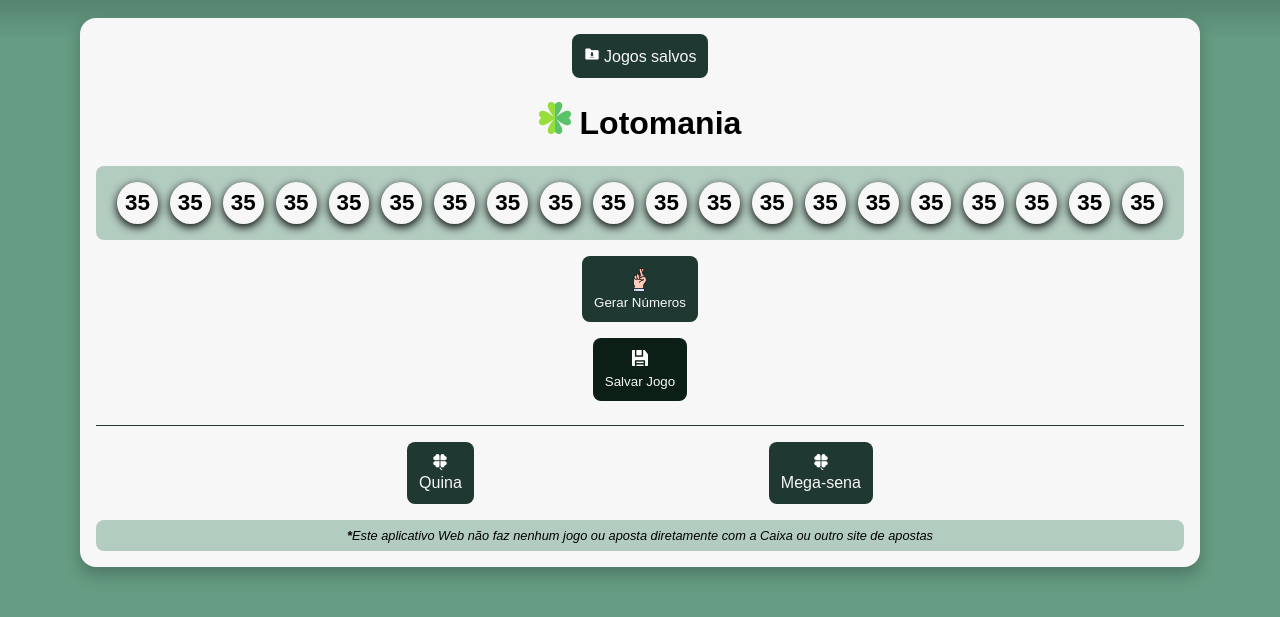
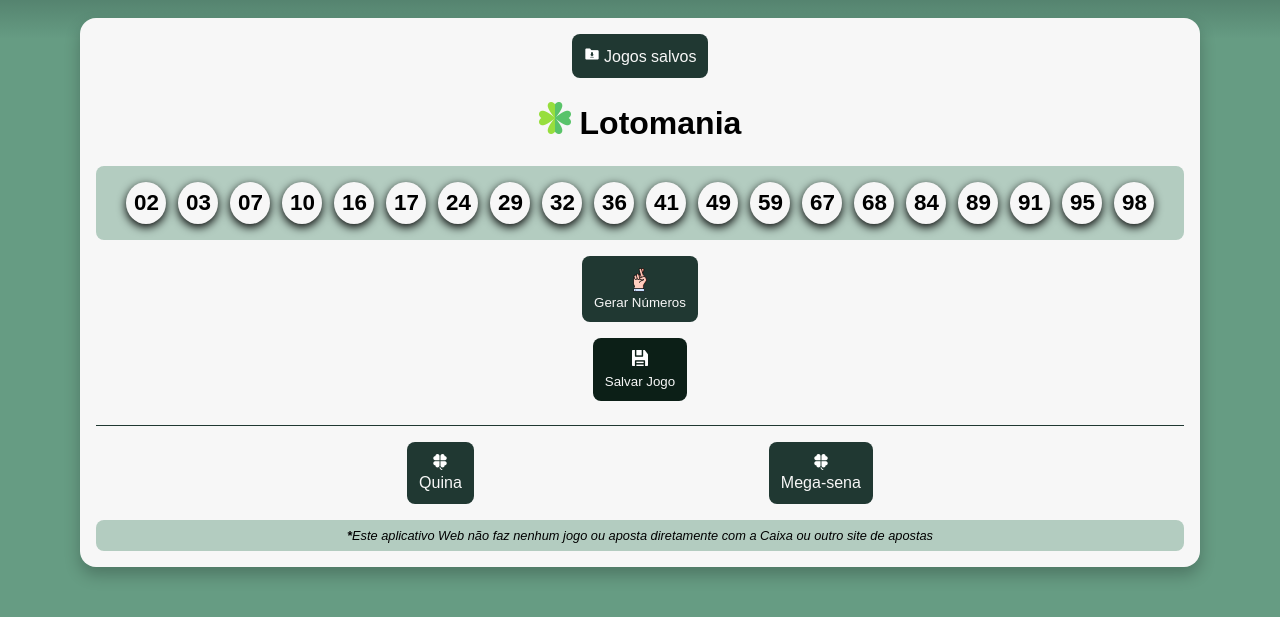
Before and after one commit to simonntech/lotoGen, a plain HTML site: page jogos/lotomania.html in a window 1280 px wide. Both pictures are taken after a click on the button "Gerar Números". Shown: the part 121-738 px from the top of the page. Drawn offline with Linux system fonts and the light colour scheme.

Commit message:
Lógica JS sorteios

```diff
--- /dev/null
+++ b/javascript/loto-script.js
@@ -0,0 +1,23 @@
+const result = document.getElementById('result');
+const areasave = document.getElementById('areasave');
+
+function generateNumbers() {
+    let numeros = [];
+
+    while (numeros.length < 20) {
+        let randomNumber = Math.floor(Math.random() * 99) ;
+
+        if (!numeros.includes(randomNumber)) {
+        numeros.push(randomNumber);
+    }
+}
+
+    numeros.sort((a, b) => a - b);
+
+    for (let i = 0; i < 20; i++) {
+        document.getElementById(`n${i+1}`).innerText = numeros[i].toString().padStart(2, '0');
+    }
+
+    result.classList.remove('transparent');
+    areasave.classList.remove('transparent');
+}
--- a/jogos/lotomania.html
+++ b/jogos/lotomania.html
@@ -18,32 +18,32 @@
         <div class="container-top">
             <h1><img src="../assets/icone.png"> Lotomania</h1>
         </div>
-        <div class="result">
-            <div class="balls" id="n1">35</div>
-            <div class="balls" id="n2">35</div>
-            <div class="balls" id="n3">35</div>
-            <div class="balls" id="n4">35</div>
-            <div class="balls" id="n5">35</div>
-            <div class="balls" id="n6">35</div>
-            <div class="balls" id="n7">35</div>
-            <div class="balls" id="n8">35</div>
-            <div class="balls" id="n9">35</div>
-            <div class="balls" id="n10">35</div>
-            <div class="balls" id="n11">35</div>
-            <div class="balls" id="n12">35</div>
-            <div class="balls" id="n13">35</div>
-            <div class="balls" id="n14">35</div>
-            <div class="balls" id="n15">35</div>
-            <div class="balls" id="n16">35</div>
-            <div class="balls" id="n17">35</div>
-            <div class="balls" id="n18">35</div>
-            <div class="balls" id="n19">35</div>
-            <div class="balls" id="n20">35</div>
+        <div class="result transparent" id="result">
+            <div class="balls" id="n1"></div>
+            <div class="balls" id="n2"></div>
+            <div class="balls" id="n3"></div>
+            <div class="balls" id="n4"></div>
+            <div class="balls" id="n5"></div>
+            <div class="balls" id="n6"></div>
+            <div class="balls" id="n7"></div>
+            <div class="balls" id="n8"></div>
+            <div class="balls" id="n9"></div>
+            <div class="balls" id="n10"></div>
+            <div class="balls" id="n11"></div>
+            <div class="balls" id="n12"></div>
+            <div class="balls" id="n13"></div>
+            <div class="balls" id="n14"></div>
+            <div class="balls" id="n15"></div>
+            <div class="balls" id="n16"></div>
+            <div class="balls" id="n17"></div>
+            <div class="balls" id="n18"></div>
+            <div class="balls" id="n19"></div>
+            <div class="balls" id="n20"></div>
         </div>
         <div class="btn-generate">
-            <button class="btn"><img src="../assets/btn-luck.png"><br>Gerar Números</button>
+            <button class="btn" onclick="generateNumbers()"><img src="../assets/btn-luck.png"><br>Gerar Números</button>
         </div>
-        <div class="areasave">
+        <div class="areasave transparent" id="areasave">
             <button class="btn save"><img src="../assets/save-btn.png"> <p>Salvar Jogo</p></button>
         </div>
         <div class="nav">
@@ -54,5 +54,6 @@
             <p><em><strong>*</strong>Este aplicativo Web não faz nenhum jogo ou aposta diretamente com a Caixa ou outro site de apostas</em></p>
         </div>
     </div>
+    <script src="../javascript/loto-script.js"></script>
 </body>
 </html>
--- a/styles/jogos.style.css
+++ b/styles/jogos.style.css
@@ -96,6 +96,7 @@ body {
 }
 
 .balls {
+    width: 24px;
     border-radius: 50%;
     background-color: var(--bgbox);
     padding: 8px;
```
Also changed, not shown: javascript/mega-script.js (+17 -6 lines), javascript/quina-script.js (added, +23 -0 lines), jogos/mega.html (+9 -8 lines), jogos/quina.html (+9 -8 lines).
